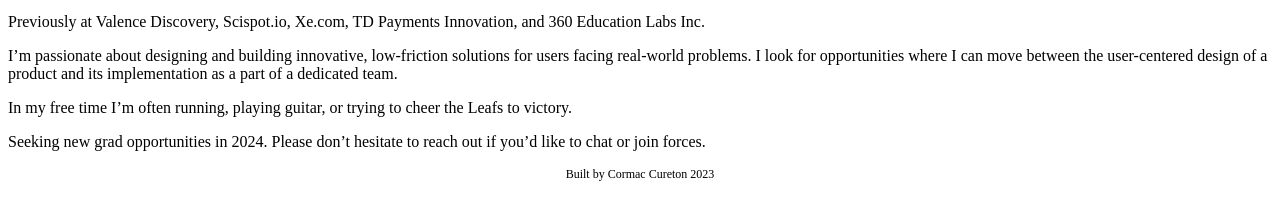
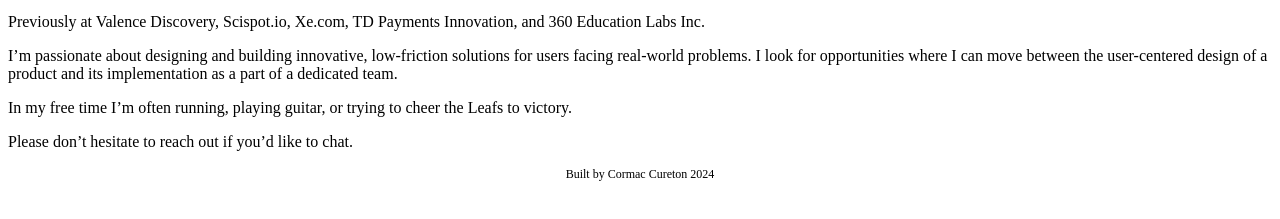
Before and after one commit to Cormac-C/Personal-Site-v2, a Gatsby site: page /about in a window 1280 px wide. Shown: the part 207-426 px from the top of the page. Built offline with nearby package versions, Linux system fonts and the light colour scheme; Gatsby itself is replaced by a stand-in of ours.

Commit message:
Update text

```diff
--- a/src/components/footer.js
+++ b/src/components/footer.js
@@ -8,7 +8,7 @@
       <div className="footer">
         <Container>
           <Row className="footerText justify-content-md-center">
-            <p>Built by Cormac Cureton 2023</p>
+            <p>Built by Cormac Cureton 2024</p>
           </Row>
         </Container>
       </div>
--- a/src/pages/about.js
+++ b/src/pages/about.js
@@ -38,11 +38,7 @@
             In my free time I’m often running, playing guitar, or trying to
             cheer the Leafs to victory.{" "}
           </p>
-          <p>
-            {" "}
-            Seeking new grad opportunities in 2024. Please don’t hesitate to
-            reach out if you’d like to chat or join forces.{" "}
-          </p>
+          <p> Please don’t hesitate to reach out if you’d like to chat. </p>
         </Row>
       </Container>
       <Footer />
```
Also changed, not shown: src/pages/contact.js (+1 -7 lines).
